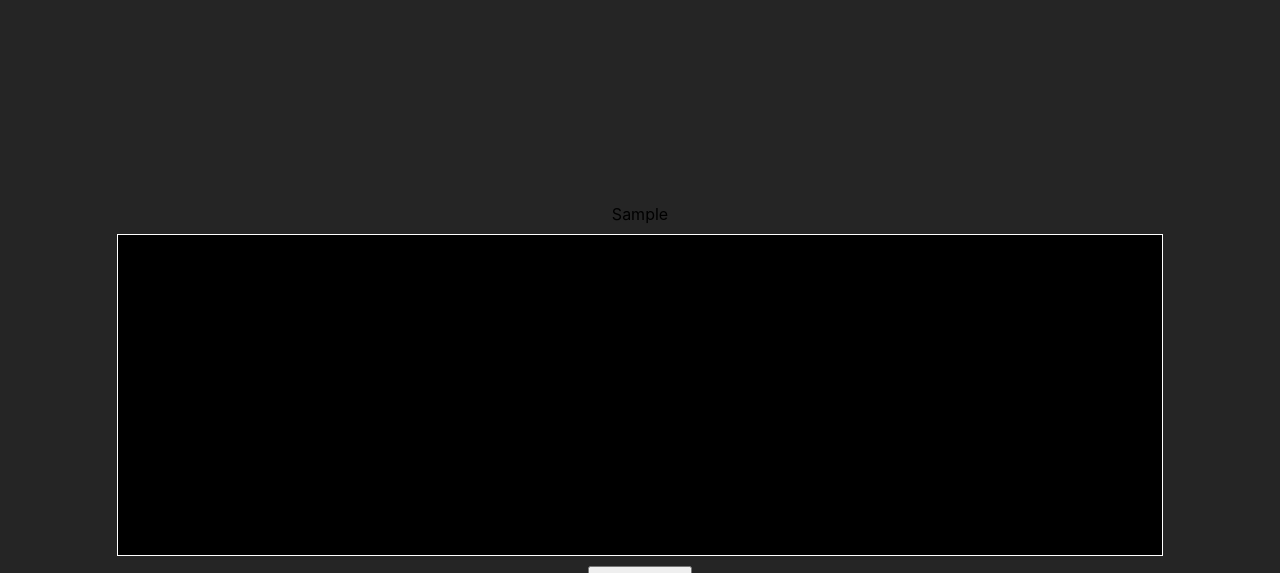
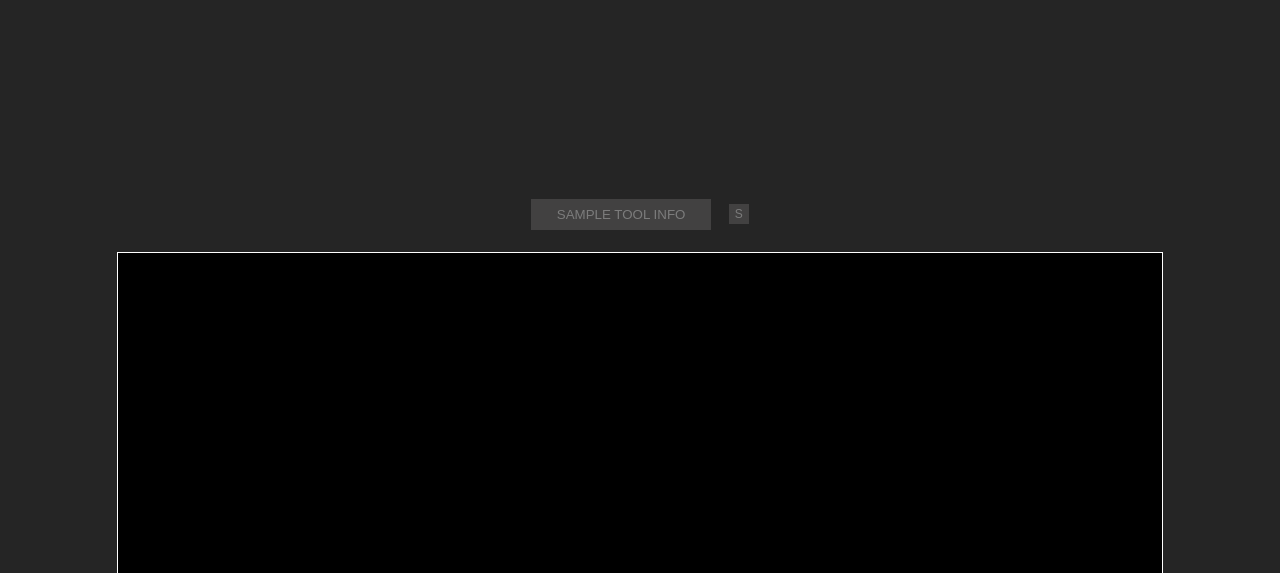
Before and after one commit to Omelug/wifi_pass_map, a Flask app: template map_app/templates/tools.html in a window 1280 px wide. Shown: the top 573 px of the page. Run offline with Flask 3, Linux system fonts and the light colour scheme; the template is opened without the code that fills it: most values are stand-ins (such as "Sample title", 1, 10 or a date in 2020).

Commit message:
move tool render login to templete

```diff
--- a/map_app/templates/tools.html
+++ b/map_app/templates/tools.html
@@ -9,7 +9,30 @@
     <link rel="icon" href="{{ url_for('static', filename='images/favicon.ico') }}">
 </head>
 <body>
-    {{ buttons_html|safe }}
+    {% for script_name, tool_info in tools.items() %}
+        {% set script_name = script_name.split('.')[0] %}
+        {% for tool_name, tool_details in tool_info.items() %}
+            <div class="tool-container">
+                <button id="{{ script_name }}_{{ tool_name }}_button" onclick="runTool('{{ script_name }}', '{{ tool_name }}')">
+                    {{ tool_name.upper() }}
+                </button>
+                <button id="{{ script_name }}_{{ tool_name }}_save_button" class="save-button" onclick="saveParams('{{ script_name }}', '{{ tool_name }}')">
+                    S
+                </button>
+                <div id="{{ script_name }}_{{ tool_name }}_result" class="result"></div>
+            </div>
+
+            {% if "params" in tool_details %}
+                {% for param in tool_details["params"] %}
+                    <div class="input-container">
+                        <label for="{{ script_name }}_{{ tool_name }}_{{ param[0] }}"> {{ param[1].__name__ }} | {{ param[0] }}</label>
+                        <input type="text" id="{{ script_name }}_{{ tool_name }}_{{ param[0] }}" name="{{ param[0] }}" value="{{ param[3] }}">
+                        <label>{{ param[4] }}</label>
+                    </div>
+                {% endfor %}
+            {% endif %}
+        {% endfor %}
+    {% endfor %}
     <div class="result-container">
         <div id="live-results" class="result-text"></div>
     </div>
```
Also changed, not shown: map_app/templates/wifi_pass_map.html (+0 -12 lines), map_app/web/static.py (+2 -23 lines).
